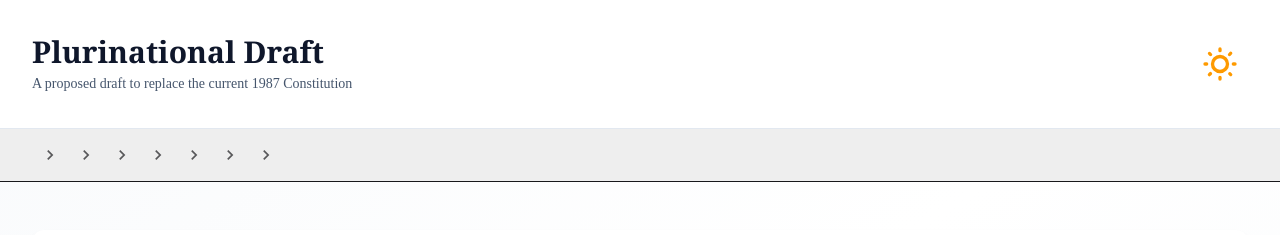
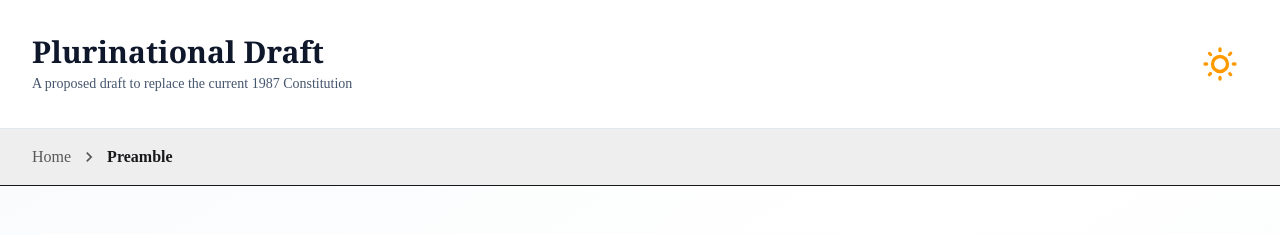
Before and after one commit to shadowhexer/constitution-draft, a SvelteKit app: page /constitution/preamble in a window 1280 px wide. Shown: the top 235 px of the page. Built offline with nearby package versions, Linux system fonts and the light colour scheme; no server answers.

Commit message:
Added a page navigation in Premable

```diff
--- a/src/routes/constitution/preamble/+page.svelte
+++ b/src/routes/constitution/preamble/+page.svelte
@@ -1,8 +1,12 @@
 <script>
 	import Header from '$lib/components/Header.svelte';
+	const items = [
+		{ name: 'Home', url: '/constitution' },
+		{ name: 'Preamble', url: '/constitution/preamble' }
+	];
 </script>
 
-<Header header="Preamble" />
+<Header header={items} />
 <div class="max-w-7xl mx-auto px-4 sm:px-6 lg:px-8 py-12">
 	<div
 		class="p-8 sm:p-12 border-slate-200 dark:border-slate-800 bg-white dark:bg-slate-900 shadow-md rounded-xl md:text-base/12 text-base/10"
```
